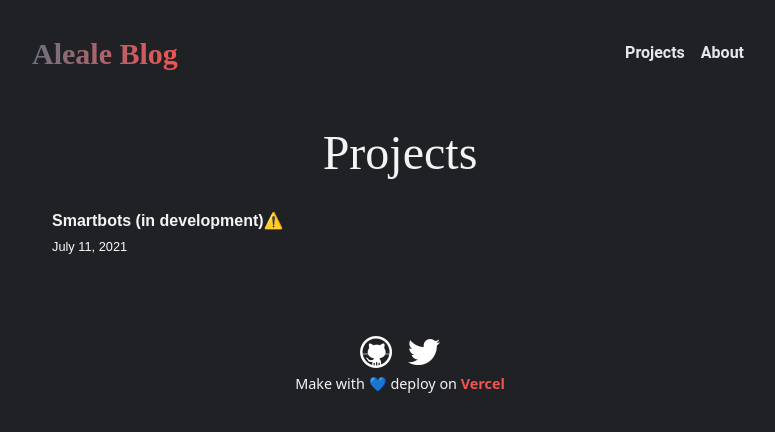
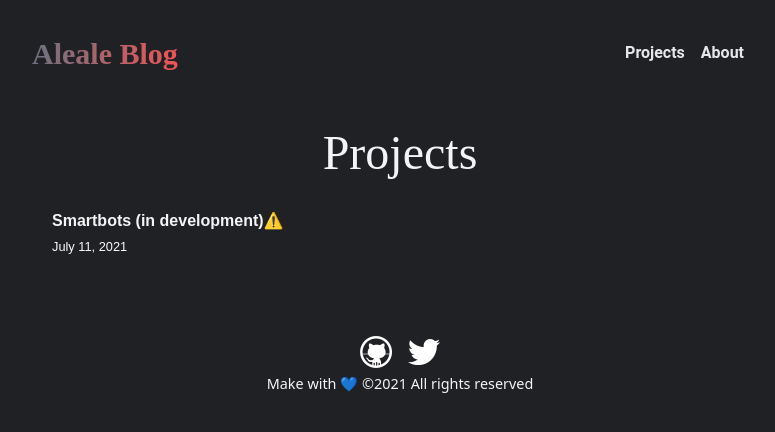
Before and after one commit to alefram/Alefram.github.io, a Next.js app: page /Projects in a window 1280 px wide. Shown: the top 432 px of the page, without its empty margins (240-1015 px from the left). Built offline with nearby package versions, Linux system fonts and the light colour scheme; what @tailwindcss/typography would draw is missing.

Commit message:
update footer

```diff
--- a/components/Footer.jsx
+++ b/components/Footer.jsx
@@ -1,6 +1,8 @@
 import Link from 'next/link';
 
 const Footer = () => {
+    const currentYear = new Date().getFullYear();
+
     return (
         <>
             <footer className="py-12 prose-lg">
@@ -18,7 +20,7 @@ const Footer = () => {
                 </div>
                 <div className="text-center text-lg text-text text-gray-100">
                     <small>
-                        Make with &#128153; deploy on <Link href="https://vercel.com/"><a className="font-bold text-supertext">Vercel</a></Link>
+                        Make with &#128153; &copy;{currentYear} All rights reserved
                     </small>
                 </div>
             </footer>
```
